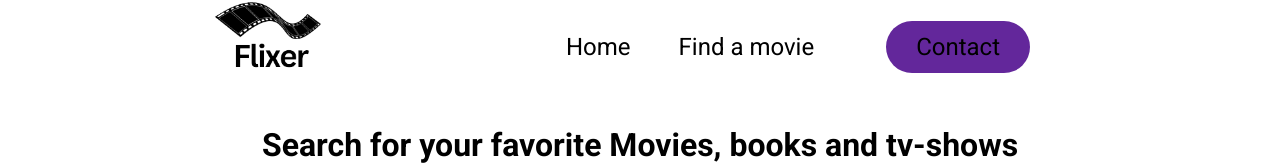
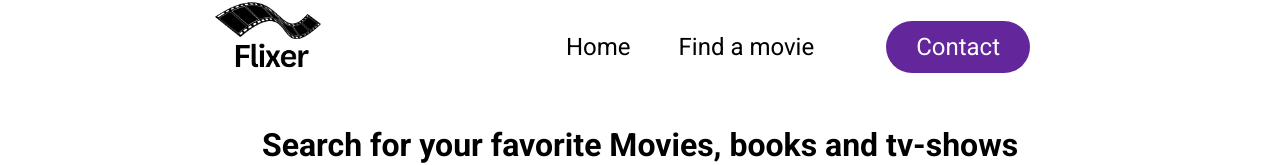
Before and after one commit to KarlErikToom/react-final-project, a React (Create React App) app: page /movies in a window 1280 px wide. Shown: the top 165 px of the page. Built offline with nearby package versions, Linux system fonts and the light colour scheme; no server answers.

Commit message:
fixed nav color issue and added link to movies page

```diff
--- a/src/components/Nav.jsx
+++ b/src/components/Nav.jsx
@@ -1,5 +1,6 @@
 import React from "react";
 import logo from "../assets/Logo-No-Backround.png"
+import { Link } from "react-router-dom";
 
 function Nav() {
   return (
@@ -10,9 +11,9 @@ function Nav() {
         </figure>
         <ul className="nav__list">
           <li className="nav__link">
-            <a href="" className="nav__link--anchor">
+            <Link to={"/movies"} className="nav__link--anchor">
               Home
-            </a>
+            </Link>
           </li>
           <li className="nav__link">
             <a href="" className="nav__link--anchor">
--- a/src/index.css
+++ b/src/index.css
@@ -50,15 +50,13 @@ NAV
   margin: 0 24px;
   font-size: 24px;
 }
-#movies .nav__link--anchor {
-  color: rgb(0, 0, 0);
-}
+
 .nav__link--primary {
   background-color: rgba(85, 20, 146, 0.918);
   padding: 12px 30px;
   margin-left: 24px;
   border-radius: 30px;
-  color: rgb(185, 185, 185);
+  color: white;
 }
 
 #header {
@@ -140,44 +138,44 @@ MOVIES
   text-align: center;
   margin-top: 12px;
 }
-.results__header{
+.results__header {
   position: absolute;
   top: -2%;
   left: 0;
 }
-.no-results{
+.no-results {
   display: flex;
   align-items: center;
   justify-content: space-around;
   height: 70vh;
 }
-.no-results__text{
+.no-results__text {
   display: flex;
   flex-direction: column;
   align-items: start;
   width: 60%;
 }
-.no-results h1{
+.no-results h1 {
   font-size: 32px;
 }
-.no-results h2{
+.no-results h2 {
   margin: 32px 0;
 }
-.no-results__img{
+.no-results__img {
   width: 40%;
 }
-.movie__img--skeleton{
+.movie__img--skeleton {
   background-color: lightgray;
   width: 100%;
   height: 240px;
   filter: none;
 }
-.movie__title--skeleton{
+.movie__title--skeleton {
   width: 80px;
   height: 12px;
   background-color: lightgray;
 }
-.movie__year--skeleton{
+.movie__year--skeleton {
   width: 100%;
   margin-top: 12px;
   height: 12px;
@@ -192,9 +190,9 @@ MOVIES
   color: black;
   padding: 24px 12px;
   border-radius: 20px;
-  box-shadow: 10px 10px 159px 157px rgba(0,0,0,0.18);
-  -webkit-box-shadow: 10px 10px 159px 157px rgba(0,0,0,0.18);
-  -moz-box-shadow: 10px 10px 159px 157px rgba(0,0,0,0.18);
+  box-shadow: 10px 10px 159px 157px rgba(0, 0, 0, 0.18);
+  -webkit-box-shadow: 10px 10px 159px 157px rgba(0, 0, 0, 0.18);
+  -moz-box-shadow: 10px 10px 159px 157px rgba(0, 0, 0, 0.18);
 }
 .movie__container h3 {
   font-size: 24px;
--- a/src/pages/Movies.jsx
+++ b/src/pages/Movies.jsx
@@ -23,6 +23,11 @@ function Movies() {
     setMovies(data);
     setLoading(false);
   }
+  function onSearchKeyPress(key){
+    if(key === "Enter"){
+      onSearch()
+    }
+  }
   useEffect(() => {
     fetchMovies();
   }, []);
@@ -36,6 +41,7 @@ function Movies() {
         <input
           type="text"
           onChange={(event) => setSearchTitle(event.target.value)}
+          onKeyPress={(event => onSearchKeyPress(event.key))}
           placeholder="search by name"
           className="form__input"
         />
```
